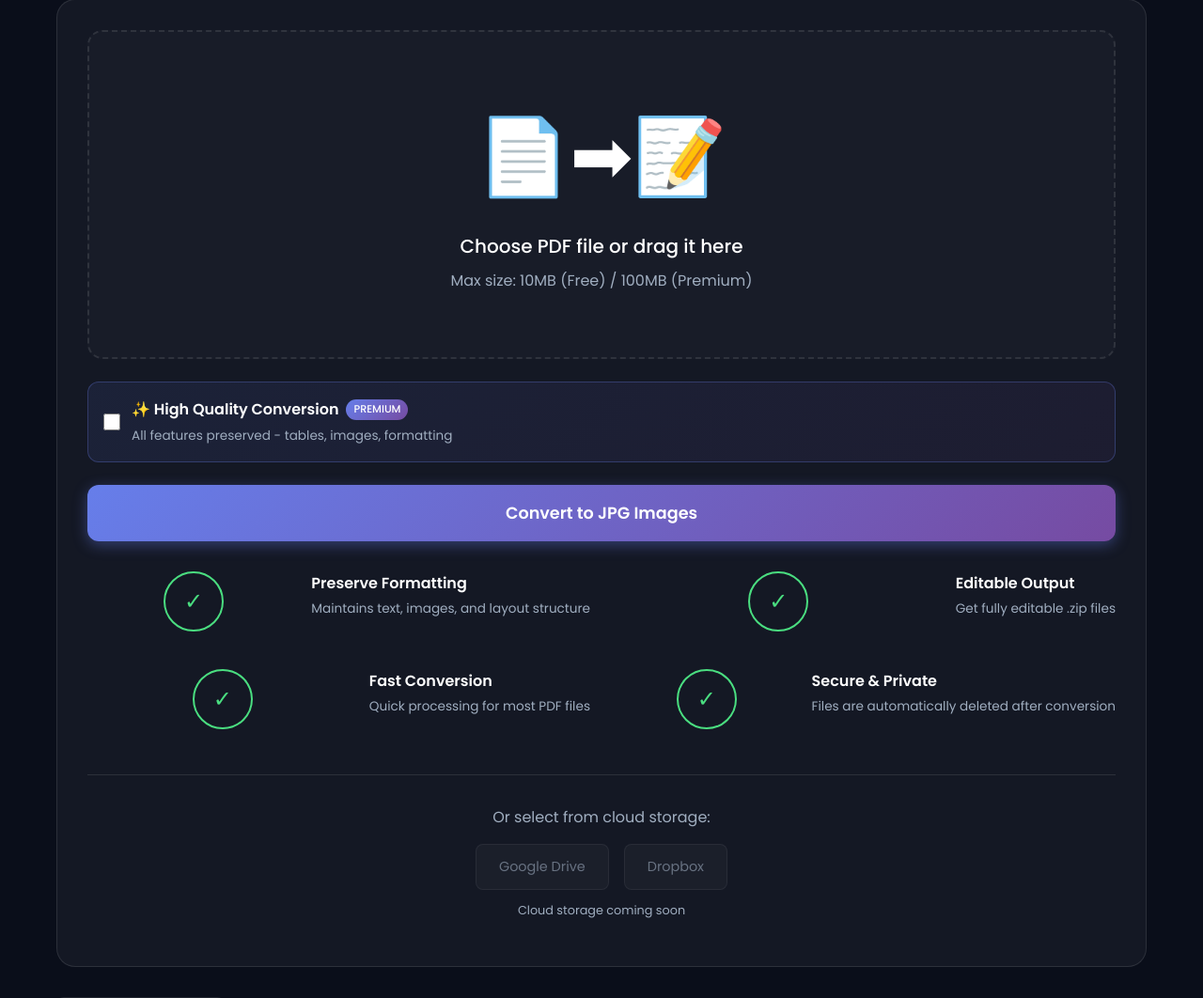
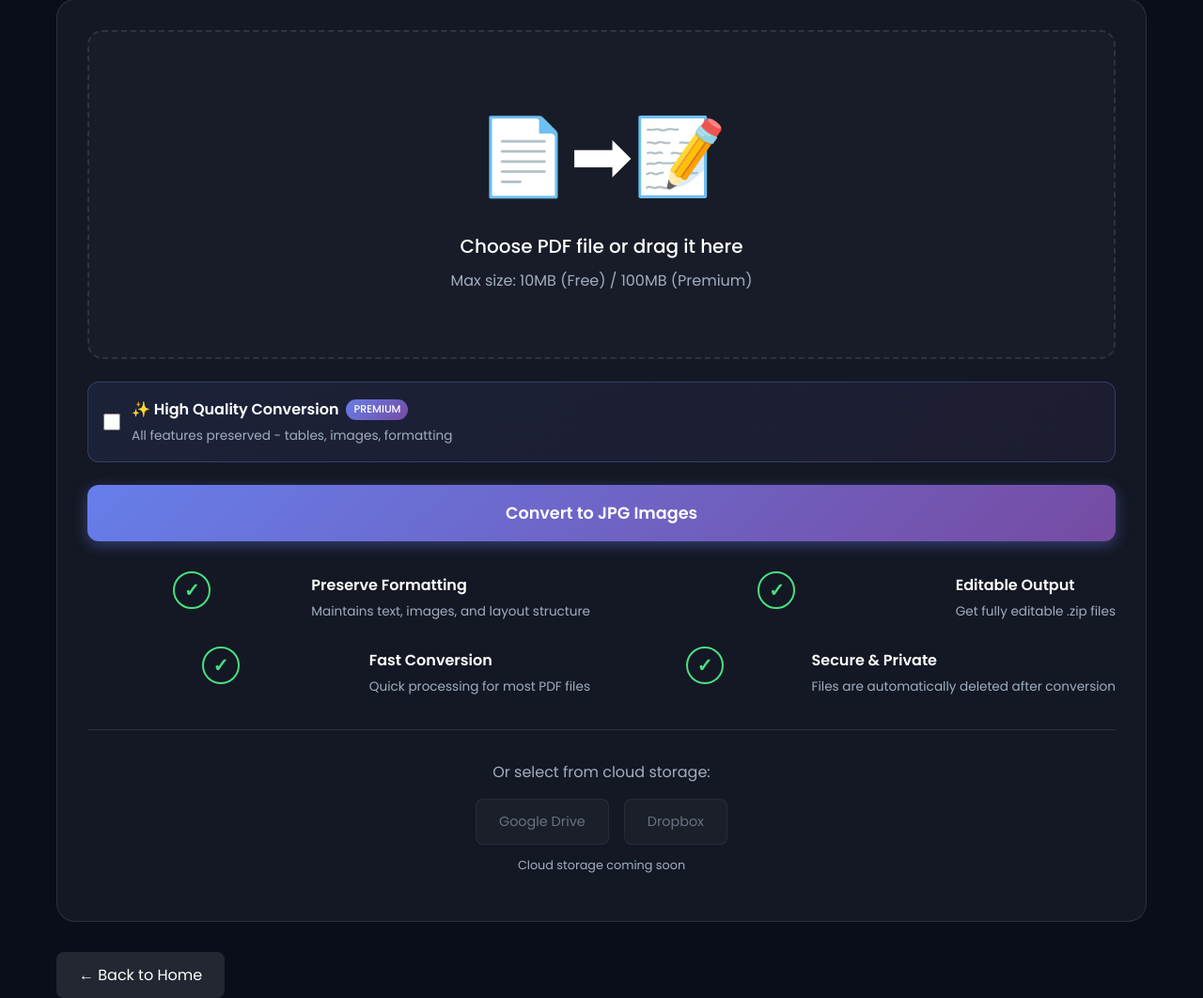
Before and after one commit to zfermi/Zenpdf, a Flask app: page /pdf2jpg in a window 1280 px wide. Shown: the part 292-1354 px from the top of the page at 94% size. Run offline with Flask 3, Linux system fonts and the light colour scheme; some libraries are stand-ins or nearby versions.

Commit message:
Fix features grid alignment - checkmark icons properly centered in circles

```diff
--- a/templates/pdf2jpg.html
+++ b/templates/pdf2jpg.html
@@ -362,13 +362,22 @@
 
         .feature-item {
             display: flex;
-            align-items: flex-start;
-            gap: 0.75rem;
+            align-items: center;
+            gap: 1rem;
         }
 
         .feature-icon {
+            display: flex;
+            align-items: center;
+            justify-content: center;
+            width: 40px;
+            height: 40px;
+            min-width: 40px;
+            border-radius: 50%;
+            border: 2px solid #4ade80;
             color: #4ade80;
-            font-size: 1.5rem;
+            font-size: 1.25rem;
+            font-weight: bold;
         }
 
         .feature-item h3 {
```
Also changed, not shown: templates/pdf2excel.html (+14 -4 lines), templates/pdf2ppt.html (+14 -4 lines), templates/pdf2word.html (+12 -3 lines).
